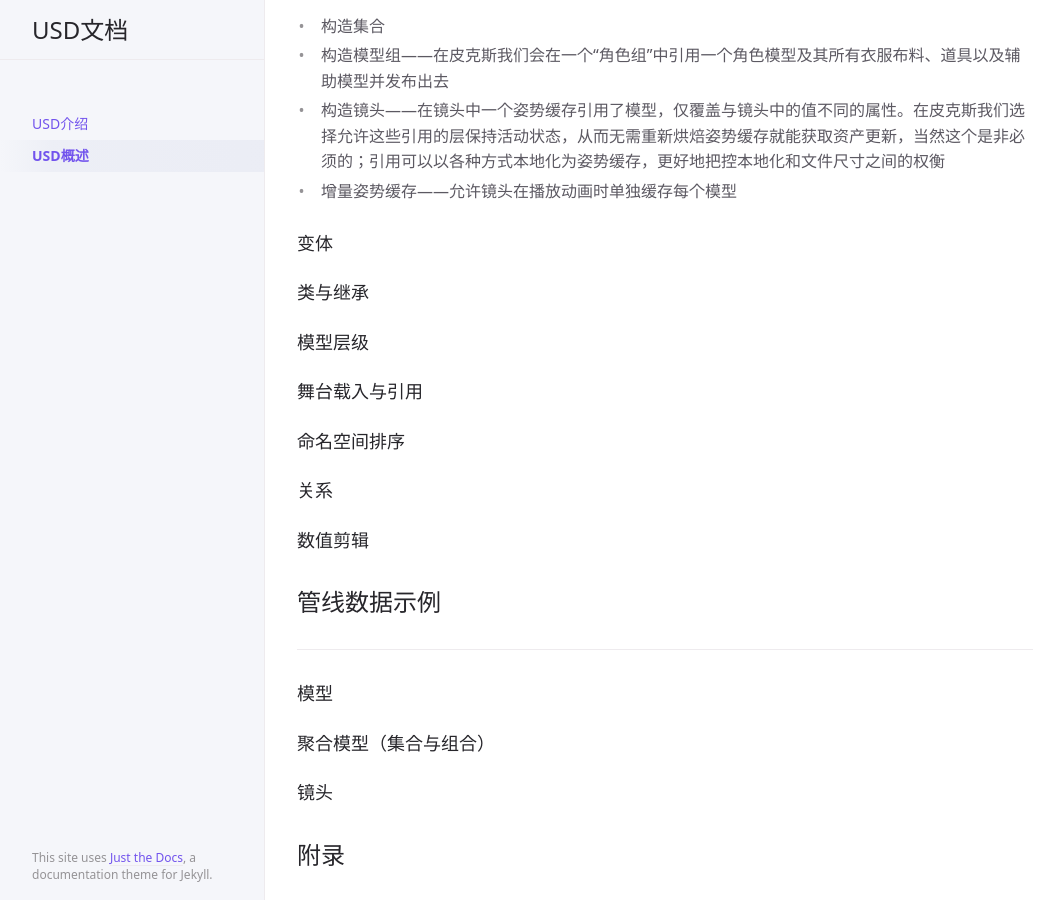
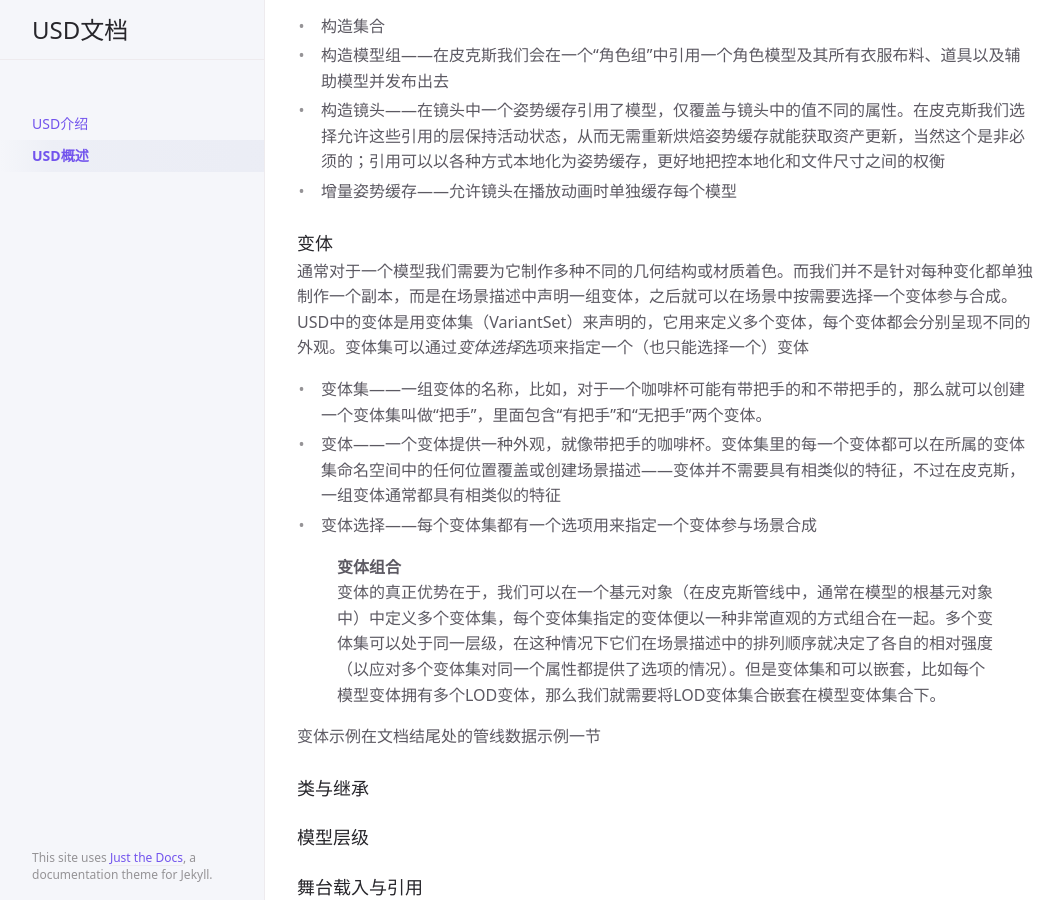
Before and after one commit to szxk/docs.usd, a Jekyll site: the page built from docs/overview.md, in a window 1280 px wide and 900 px high, scrolled down 8155 px. Shown: the whole window, without its empty margins (107-1170 px from the left). Built offline with Jekyll 4.4.1, drawn with Linux system fonts in a browser that asks for light colours.

Commit message:
Update overview.md

```diff
--- a/docs/overview.md
+++ b/docs/overview.md
@@ -179,6 +179,17 @@ USD包含了一个灵活的文件格式插件系统，允许对任一文件格
 
 ### 变体
 
+通常对于一个模型我们需要为它制作多种不同的几何结构或材质着色。而我们并不是针对每种变化都单独制作一个副本，而是在场景描述中声明一组变体，之后就可以在场景中按需要选择一个变体参与合成。USD中的变体是用变体集（VariantSet）来声明的，它用来定义多个变体，每个变体都会分别呈现不同的外观。变体集可以通过*变体选择*选项来指定一个（也只能选择一个）变体
+
+- 变体集——一组变体的名称，比如，对于一个咖啡杯可能有带把手的和不带把手的，那么就可以创建一个变体集叫做“把手”，里面包含“有把手”和“无把手”两个变体。
+- 变体——一个变体提供一种外观，就像带把手的咖啡杯。变体集里的每一个变体都可以在所属的变体集命名空间中的任何位置覆盖或创建场景描述——变体并不需要具有相类似的特征，不过在皮克斯，一组变体通常都具有相类似的特征
+- 变体选择——每个变体集都有一个选项用来指定一个变体参与场景合成
+
+>**变体组合**
+>变体的真正优势在于，我们可以在一个基元对象（在皮克斯管线中，通常在模型的根基元对象中）中定义多个变体集，每个变体集指定的变体便以一种非常直观的方式组合在一起。多个变体集可以处于同一层级，在这种情况下它们在场景描述中的排列顺序就决定了各自的相对强度（以应对多个变体集对同一个属性都提供了选项的情况）。但是变体集和可以嵌套，比如每个模型变体拥有多个LOD变体，那么我们就需要将LOD变体集合嵌套在模型变体集合下。
+
+变体示例在文档结尾处的管线数据示例一节
+
 ### 类与继承
 
 ### 模型层级
```
